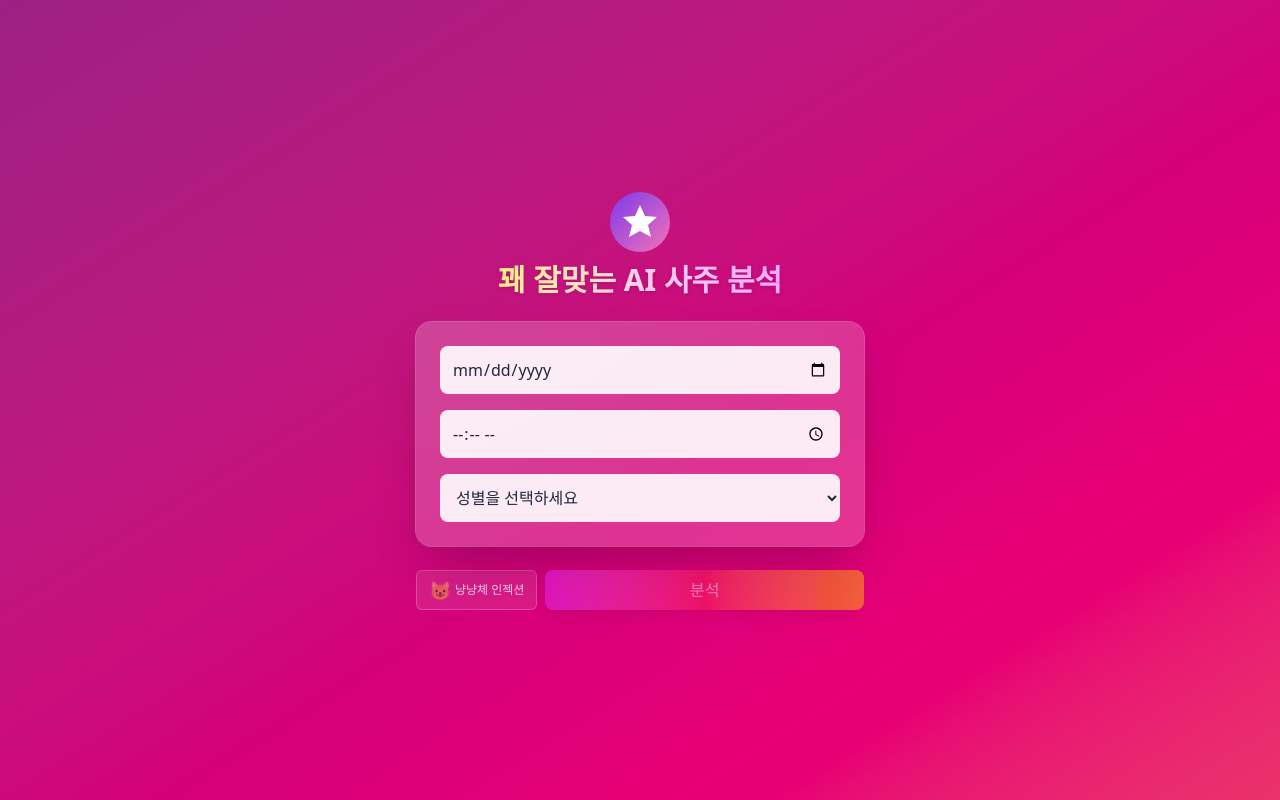
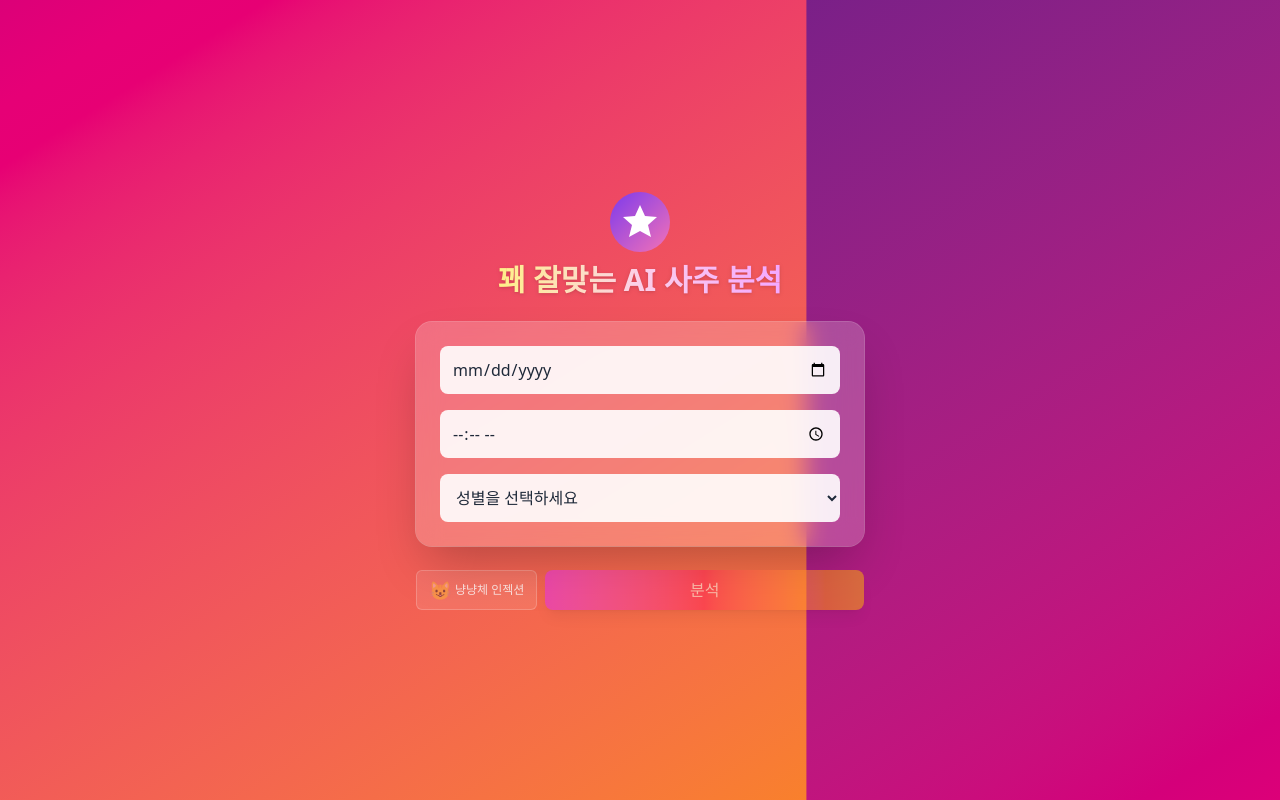
Before and after one commit to m00nlygreat/nextjs-boilerplate, a Next.js app: page / in a window 1280 px wide. Built offline with nearby package versions, Linux system fonts and the light colour scheme.

Commit message:
refactor gradient animation

```diff
--- a/app/globals.css
+++ b/app/globals.css
@@ -29,8 +29,8 @@ body::before {
   content: "";
   @apply absolute inset-0 bg-gradient-to-br from-pink-900 via-rose-900 via-purple-800 via-amber-700 to-yellow-600 opacity-0 transition-opacity duration-700 pointer-events-none;
   z-index: -1;
-  background-size: 300% 300%;
-  animation: gradient 4s linear infinite;
+  background-size: 200% 200%;
+  animation: gradient 8s linear infinite;
 }
 
 body.cat-mode-bg::before {
@@ -41,22 +41,13 @@ body.cat-mode-bg::before {
   0% {
     background-position: 0% 50%;
   }
-  25% {
-    background-position: 50% 100%;
-  }
-  50% {
-    background-position: 100% 50%;
-  }
-  75% {
-    background-position: 50% 0%;
-  }
   100% {
-    background-position: 0% 50%;
+    background-position: 200% 50%;
   }
 }
 
 .animate-gradient {
-  background-size: 300% 300%;
+  background-size: 200% 200%;
   animation: gradient 8s linear infinite;
 }
 
```
